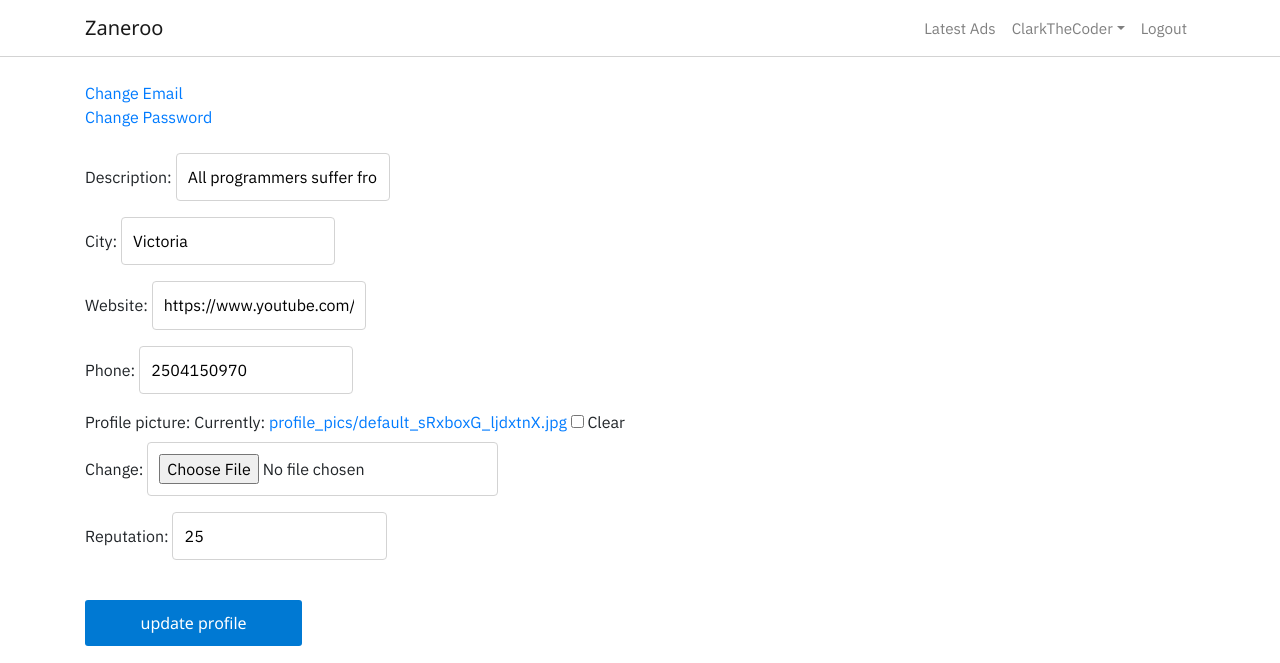
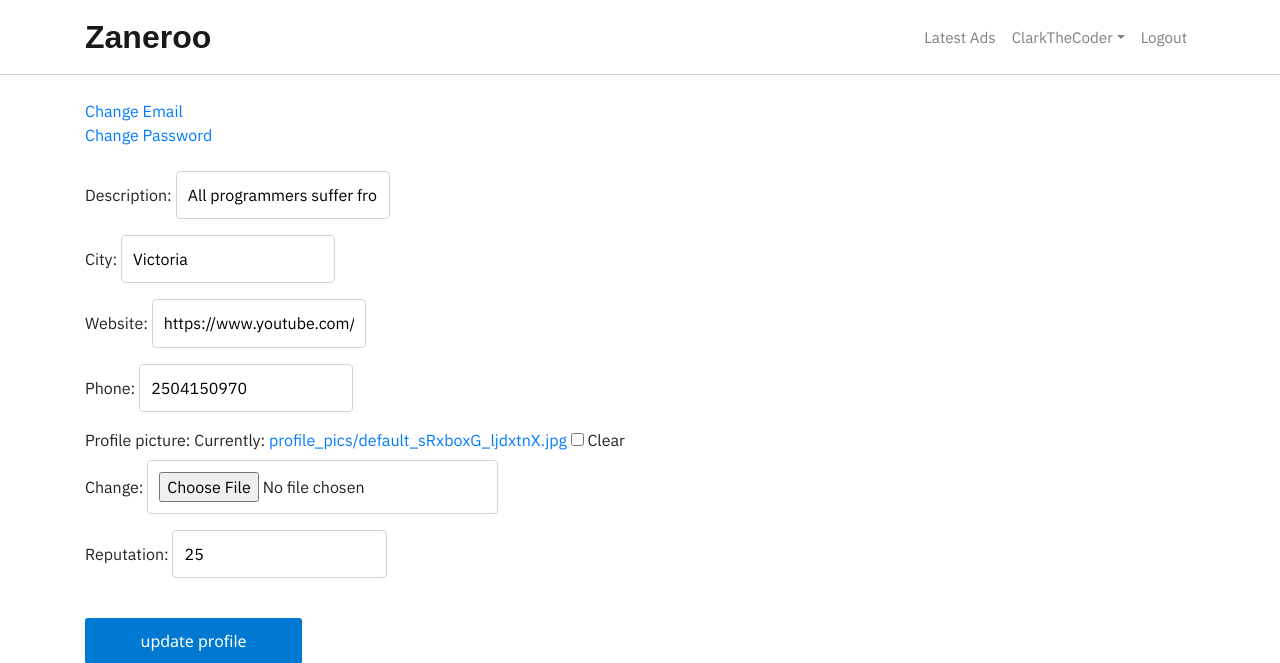
Before and after one commit to ClarkTheCoder/zaneroo-listing-site, a Django app: page /accounts/profile/edit in a window 1280 px wide. Shown: the top 663 px of the page. Run offline with Django 3.2, Linux system fonts and the light colour scheme; a user stored in the database is signed in; data comes from the database, SQL or seed files in the repository; some libraries are stand-ins or nearby versions.

Commit message:
increased zaneroo logo font size

```diff
--- a/accounts/static/accounts/global.css
+++ b/accounts/static/accounts/global.css
@@ -14,7 +14,9 @@
 }
 
 .zan {
-	font-family: 'Noto Sans', sans-serif;
+	font-family: "Arial", sans-serif;
+	font-weight: 600;
+	font-size: 2rem;
 }
 
 *:focus {
```
